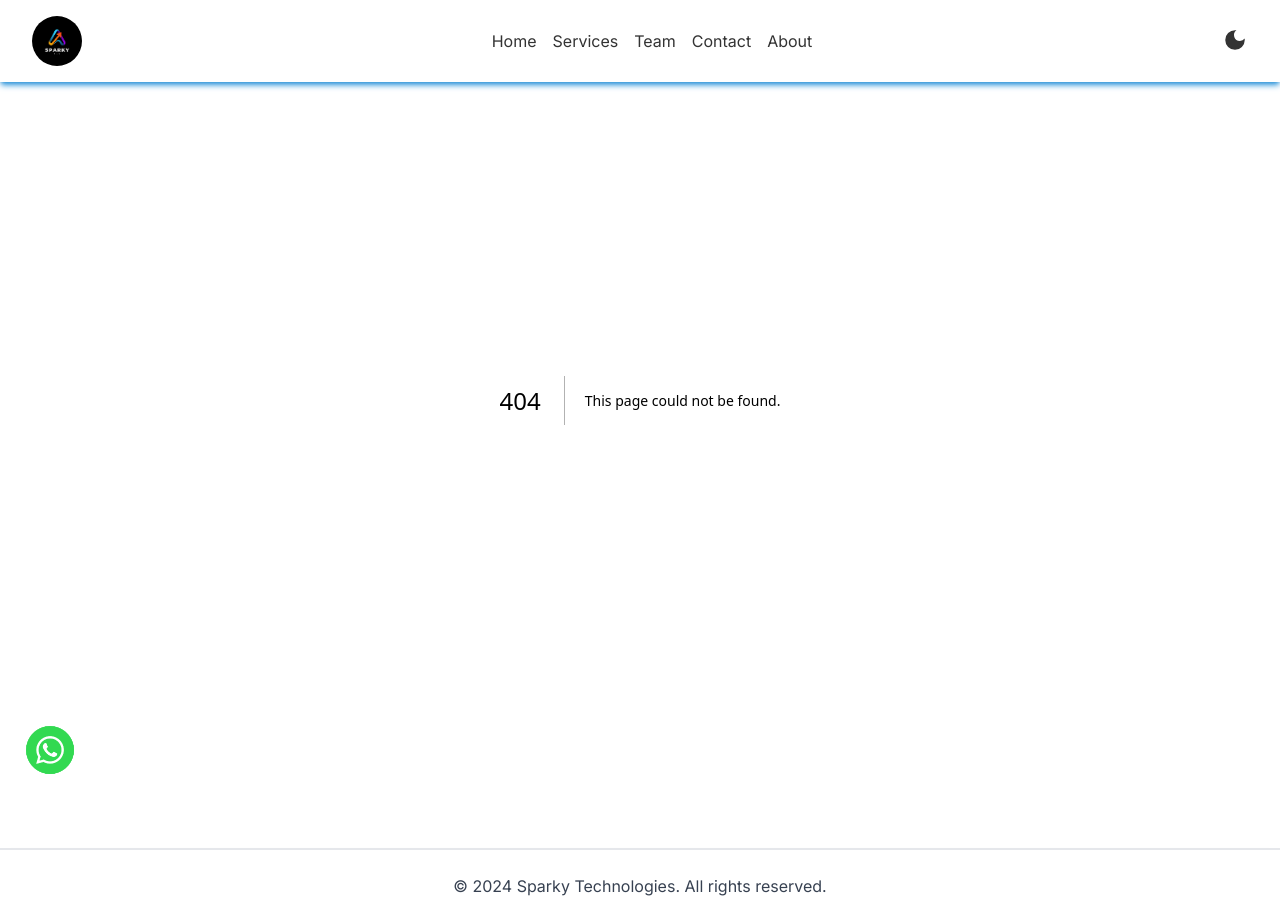
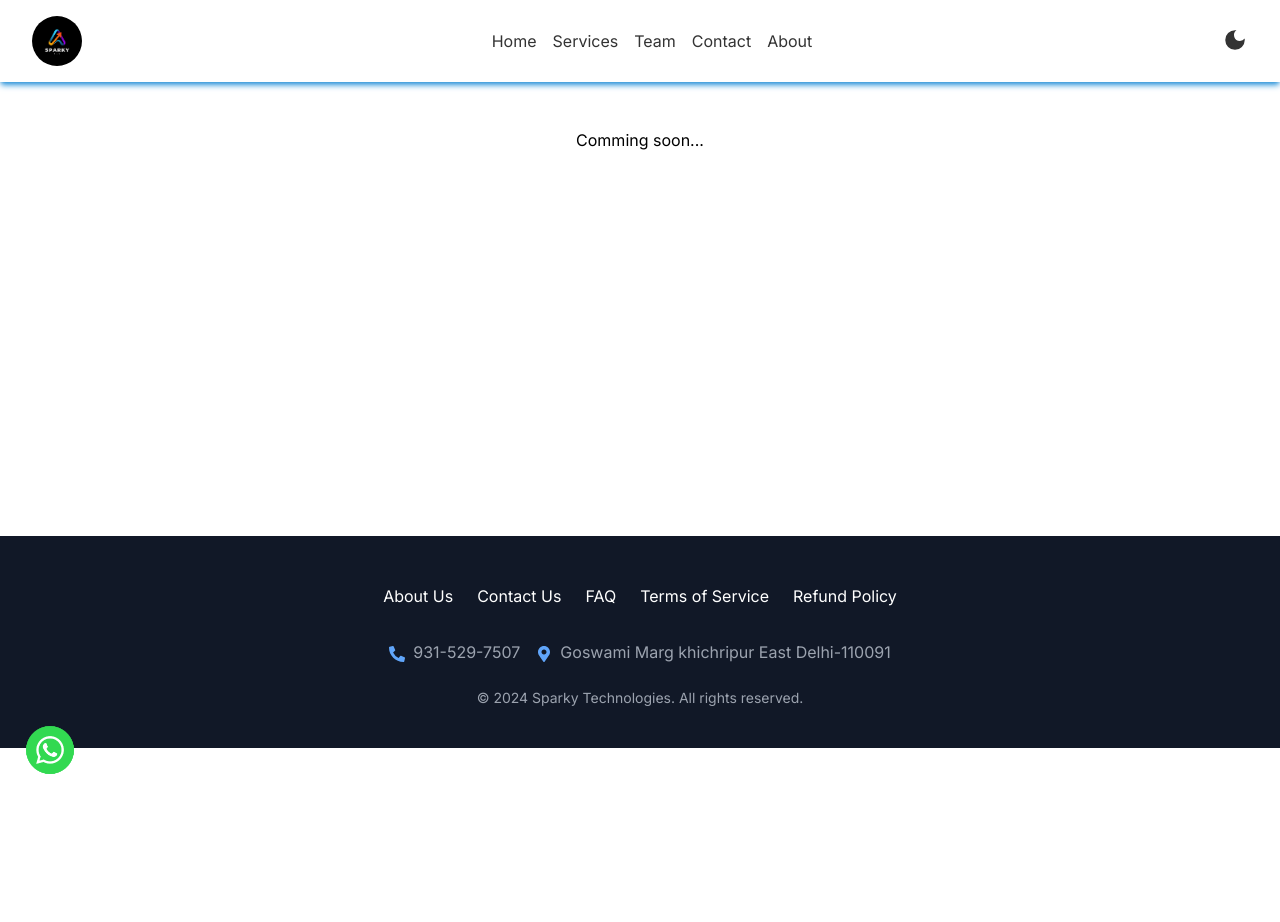
Before and after one commit to kumarrohitdev/Sparkyedu, a Next.js app: page /faq in a window 1280 px wide. Before the commit this address had no page. After the commit the page ends 800 px from the top, so only its background shows below. Built offline with nearby package versions, Linux system fonts and the light colour scheme.

Commit message:
Added terms condition page and other imp page

```diff
--- a/app/Components/About.jsx
+++ b/app/Components/About.jsx
@@ -11,7 +11,7 @@ export default function About() {
         graphic design. With our skilled team and dedication to innovation, we
         exceed expectations and deliver tailored results worldwide. Customer
         satisfaction drives us, and we are committed to building lasting
-        relationships based on trust and excellence. Choose Rua Technologies for
+        relationships based on trust and excellence. Choose Sparky Technologies for
         unparalleled quality.
       </p>
     </div>
--- a/app/Components/Footer.jsx
+++ b/app/Components/Footer.jsx
@@ -1,11 +1,31 @@
+import Link from "next/link";
 import React from "react";
+import { FaPhoneAlt, FaMapMarkerAlt } from "react-icons/fa";
 
 export default function Footer() {
     const date = new Date().getFullYear();
 
     return (
-        <footer className="flex justify-center items-center bg-white dark:bg-gray-600 mt-12 shadow-lg p-6 border-t-2">
-            <p className="text-center text-gray-700 dark:text-gray-300">
+        <footer className="flex flex-col justify-center items-center bg-gray-900 text-white py-10">
+            <div className="flex flex-wrap justify-center items-center mb-6">
+                <Link href="/#About" className="mx-3 my-2 hover:text-blue-400 transition duration-300">About Us</Link>
+                <Link href="/#Contact" className="mx-3 my-2 hover:text-blue-400 transition duration-300">Contact Us</Link>
+                <Link href="/faq" className="mx-3 my-2 hover:text-blue-400 transition duration-300">FAQ</Link>
+                <Link href="/terms" className="mx-3 my-2 hover:text-blue-400 transition duration-300">Terms of Service</Link>
+                <Link href="/refund-policy" className="mx-3 my-2 hover:text-blue-400 transition duration-300">Refund Policy</Link>
+                {/* Add links to other pages such as Privacy Policy, etc. */}
+            </div>
+            <div className="flex justify-center items-center mb-6">
+                <div className="mr-4">
+                    <FaPhoneAlt className="inline-block mr-2 text-blue-400" />
+                    <Link href="tel:1234567890" className="text-gray-400 hover:text-blue-400 transition duration-300">931-529-7507</Link>
+                </div>
+                <div>
+                    <FaMapMarkerAlt className="inline-block mr-2 text-blue-400" />
+                    <span className="text-gray-400">Goswami Marg khichripur East Delhi-110091</span>
+                </div>
+            </div>
+            <p className="text-sm text-gray-400">
                 © {date} Sparky Technologies. All rights reserved.
             </p>
         </footer>
--- /dev/null
+++ b/app/error.jsx
@@ -0,0 +1,17 @@
+'use client'
+
+import { useEffect } from 'react';
+
+export default function Error({ error, reset }) {
+  useEffect(() => {
+    // Log the error to an error reporting service
+    console.error(error);
+  }, [error]);
+
+  return (
+    <div>
+      <h2>Something went wrong!</h2>
+      <button onClick={() => reset()}>Try again</button>
+    </div>
+  );
+}
--- /dev/null
+++ b/app/faq/page.jsx
@@ -0,0 +1,7 @@
+import React from 'react'
+
+export default function page() {
+  return (
+    <div className='pt-32 pb-96 text-center'>Comming soon...</div>
+  )
+}
--- /dev/null
+++ b/app/loading.jsx
@@ -0,0 +1,12 @@
+import React from 'react';
+
+const Loading = () => {
+  return (
+    <div className="loading-container">
+      <div className="loader"></div>
+      <p className='text-center'>Loading...</p>
+    </div>
+  );
+};
+
+export default Loading;
--- /dev/null
+++ b/app/refund-policy/page.jsx
@@ -0,0 +1,7 @@
+import React from 'react'
+
+export default function page() {
+  return (
+    <div className='text-center pt-32 pb-96'>Comming soon...</div>
+  )
+}
--- /dev/null
+++ b/app/terms/page.jsx
@@ -0,0 +1,7 @@
+import React from 'react'
+
+export default function page() {
+  return (
+    <div className='text-center pt-32 pb-96'>Comming soon...</div>
+  )
+}
```
